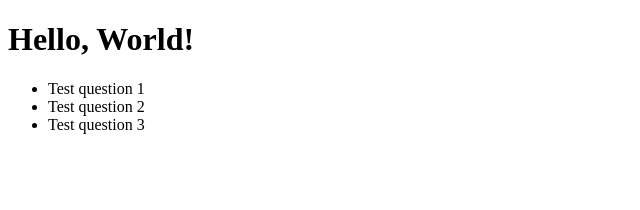
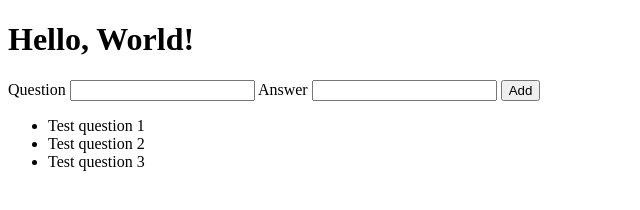
Before and after one commit to enriquezm/sega_study, a website built with webpack: page index.html in a window 1280 px wide. Shown: the whole page, without its empty margins (0-640 px from the left). Built offline with nearby package versions, Linux system fonts and the light colour scheme.

Commit message:
Create input fields

```diff
--- a/index.html
+++ b/index.html
@@ -8,6 +8,13 @@
 </head>
 <body>
     <h1>Hello, World!</h1>
+    <div class="options">
+        <label for="options-question">Question</label>
+        <input id="options-question" type="text"/>
+        <label for="options-answer">Answer</label>
+        <input id="options-answer" type="text"/>
+        <button id="options-add">Add</button>
+    </div>
     <ul id="test-list"></ul>
     <script src="./dist/app.js"></script>
 </body>
```
